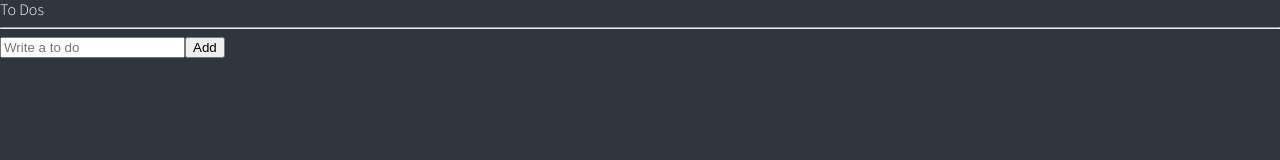
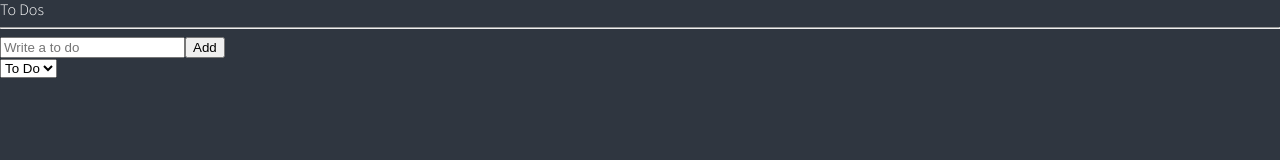
Before and after one commit to gbwlxhd97/react-practice, a React (Create React App) app: page / in a window 1280 px wide. Shown: the top 160 px of the page. Built offline with nearby package versions, Linux system fonts and the light colour scheme.

Commit message:
recoil seletor 적용

```diff
--- a/src/atoms.ts
+++ b/src/atoms.ts
@@ -1,4 +1,4 @@
-import { atom } from "recoil";
+import { atom, selector } from "recoil";
 
 export interface IToDo {
     text: string;
@@ -10,3 +10,17 @@
     key: "toDo",
     default: [],
 });
+
+export const categoryState = atom({
+    key: "category",
+    default: "TO_DO",
+});
+
+export const toDoSelector = selector({
+    key: "toDoSelector",
+    get: ({get}) => {
+        const toDos = get(toDoState)
+        const category = get(categoryState);
+        return toDos.filter((toDo) => toDo.category === category);
+    },
+});
--- a/src/components/ToDoList.tsx
+++ b/src/components/ToDoList.tsx
@@ -1,22 +1,28 @@
-import { useRecoilValue } from "recoil";
-import { toDoState } from "../atoms";
+import React from "react";
+import { useRecoilState, useRecoilValue } from "recoil";
+import { categoryState, toDoSelector } from "../atoms";
 import CreateToDo from "./CreateToDo";
 import ToDo from "./ToDo";
 
 function ToDoList() {
-    const toDos = useRecoilValue(toDoState);
-    console.log(toDos);
-
+    const toDos = useRecoilValue(toDoSelector);
+    const [category, setCategory] = useRecoilState(categoryState);
+    const onInput = (event: React.FormEvent<HTMLSelectElement>) => {
+        setCategory(event.currentTarget.value);
+    };
     return (
         <div>
         <h1>To Dos</h1>
         <hr />
         <CreateToDo />
-        <ul>
-            {toDos.map((toDo) => (
-            <ToDo key={toDo.id} {...toDo} />
-            ))}
-        </ul>
+        <select value={category} onInput={onInput}>
+        <option value="TO_DO">To Do</option>
+        <option value="DOING">Doing</option>
+        <option value="DONE">Done</option>
+        </select>
+        {toDos?.map((toDo) => (
+        <ToDo key={toDo.id} {...toDo} />
+        ))}
         </div>
     );
 }
```
